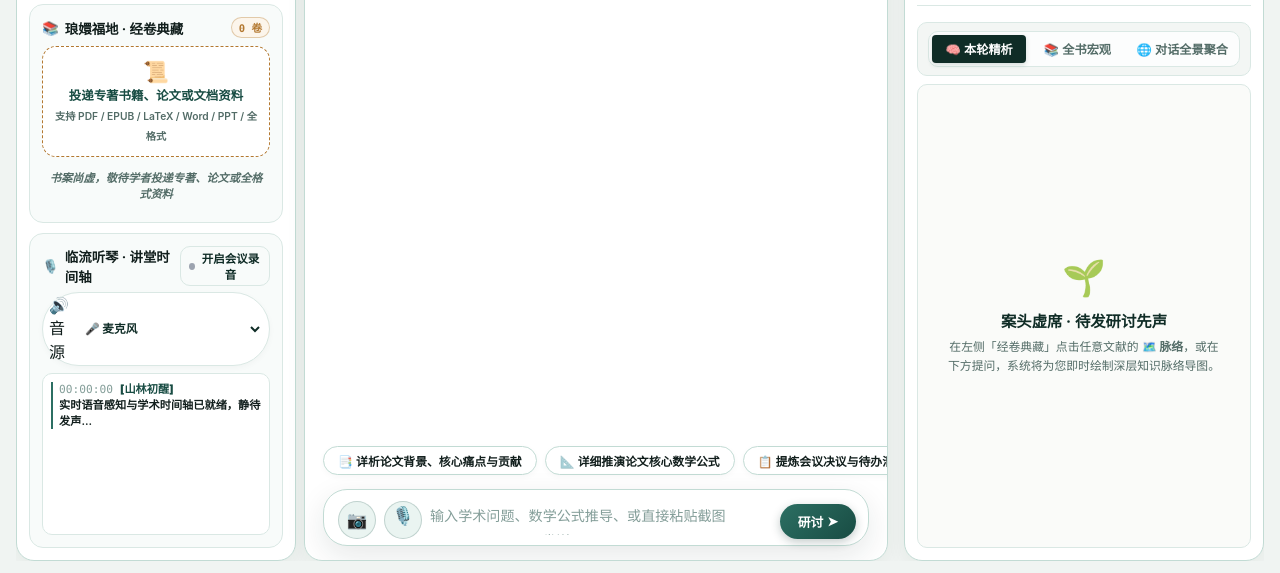
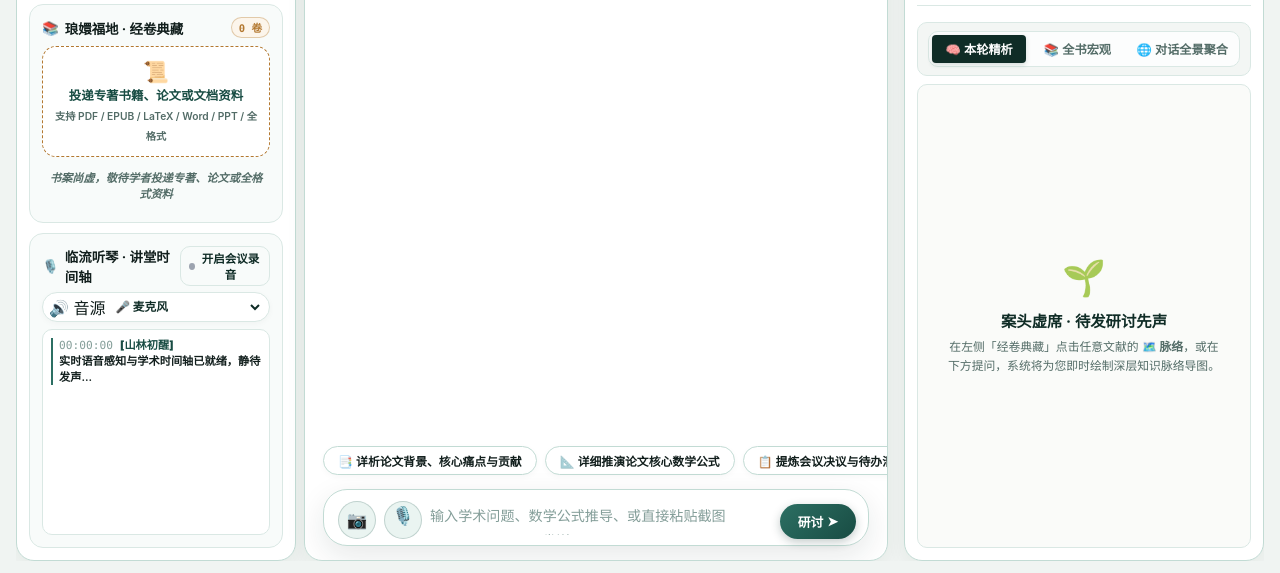
Before and after one commit to cqf8635/tiangong-academic-agent, a plain HTML site: page static/index.html in a window 1280 px wide. Shown: the part 227-800 px from the top of the page. Drawn offline with nearby package versions, Linux system fonts and the light colour scheme; no server answers.

Commit message:
fix: compact voice source selector

```diff
--- a/static/css/style.css
+++ b/static/css/style.css
@@ -414,7 +414,27 @@ body.mist-mountain-theme {
 }
 
 .voice-capture-mode-row .voice-picker-box {
+  width: 100%;
+  box-sizing: border-box;
   padding: 2px 6px;
+  gap: 6px;
+  flex-wrap: nowrap;
+  white-space: nowrap;
+  min-height: 28px;
+}
+
+.voice-capture-mode-row .voice-picker-box > span {
+  flex: 0 0 auto;
+  white-space: nowrap;
+}
+
+.voice-capture-mode-row .voice-select-dropdown {
+  flex: 1 1 auto;
+  min-width: 0;
+  width: 0;
+  overflow: hidden;
+  text-overflow: ellipsis;
+  white-space: nowrap;
 }
 
 .badge-count {
--- a/static/index.html
+++ b/static/index.html
@@ -4,7 +4,7 @@
   <meta charset="UTF-8">
   <meta name="viewport" content="width=device-width, initial-scale=1.0">
   <title>云山问学 · 多智能体科研研讨空间</title>
-  <link rel="stylesheet" href="css/style.css?v=20261029_v3">
+  <link rel="stylesheet" href="css/style.css?v=20261029_v4">
   <link rel="stylesheet" href="css/radar_yunshan.css?v=20261014_v2">
   <!-- KaTeX for Beautiful LaTeX Math Equations -->
   <link rel="stylesheet" href="https://cdn.jsdelivr.net/npm/katex@0.16.11/dist/katex.min.css">
```
